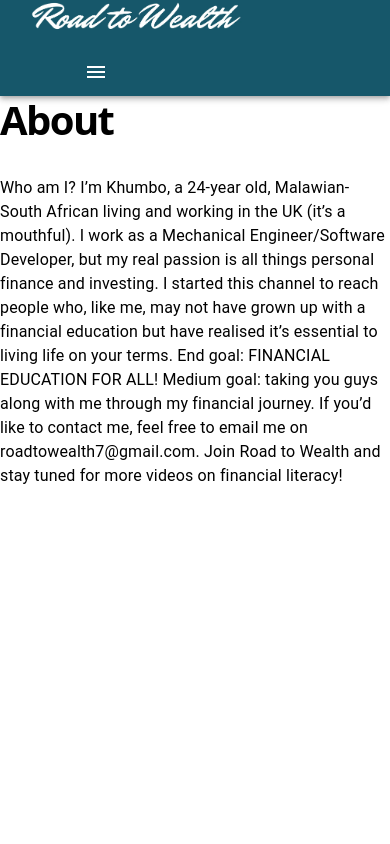
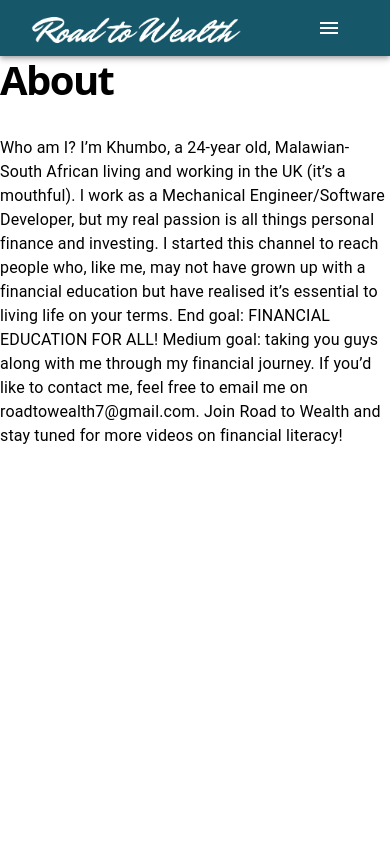
Before and after one commit to khumbon/road-to-wealth, a Next.js app: page /about in a window 390 px wide. Shown: the top 844 px of the page. Built offline with nearby package versions, Linux system fonts and the light colour scheme.

Commit message:
Fix: Collapsed menu dispaly

```diff
--- a/components/ResponsiveNavBar/index.tsx
+++ b/components/ResponsiveNavBar/index.tsx
@@ -28,7 +28,7 @@ export const ResponsiveNavBar = () => {
       <AppBar position="static" style={{ background: colours.brand }}>
         <Toolbar disableGutters>
           <Grid container spacing={2} columns={32}>
-            <Grid item xs={18} style={{ marginLeft: '30px' }}>
+            <Grid item xs={18} style={{ marginLeft: '30px', marginTop: isMobile ? '10px' : '0px' }}>
               <Link href="/">
                 <a>
                   <Image src={Name.src} width="525.3px" height="80px" alt="Road to Wealth Logo" />
@@ -36,7 +36,7 @@ export const ResponsiveNavBar = () => {
               </Link>
             </Grid>
             {isMobile ? (
-              <Grid item xs={12}>
+              <Grid item xs={10}>
                 <Box display="flex" justifyContent="flex-end">
                   <CollapsedMenu
                     pages={pages}
```
